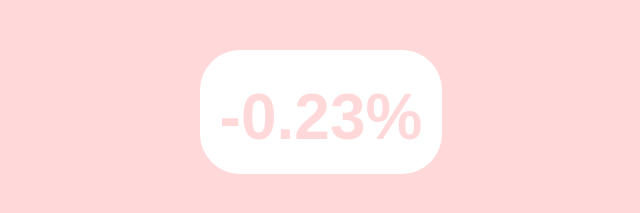
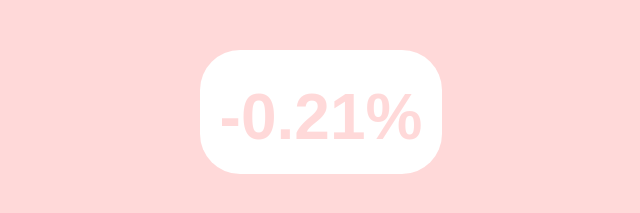
Before and after one commit to brycedorn/market-vibe, a plain HTML site: page index.html in a window 1280 px wide. Shown: the part 401-614 px from the top of the page, 319-959 px from the left. Drawn offline with Linux system fonts and the light colour scheme.

Commit message:
Deploying to gh-pages from  @ 5fb5195ecb50fae0e42ed5a79d78eec31ddffd7c 🚀

```diff
--- a/index.html
+++ b/index.html
@@ -1 +1 @@
-<!DOCTYPE html><html><head><title>Market is 😐 today.</title><meta charset="utf-8"><link rel="preconnect" href="https://finnhub.io"></head><body style="margin:0"><div style="width:100%;height:100vh;display:flex;flex-direction:column;align-items:center;justify-content:center;background-color:rgba(255,0,0,.15);font-family:sans-serif"><h1 style="font-size:12em;cursor:default;margin:0">😐</h1><h2 style="border-radius:40px;background:#fff;cursor:default;padding:30px 20px 20px;color:rgba(255,0,0,.15);font-size:4em">-0.23%</h2></div> </body></html>
+<!DOCTYPE html><html><head><title>Market is 😐 today.</title><meta charset="utf-8"><link rel="preconnect" href="https://finnhub.io"></head><body style="margin:0"><div style="width:100%;height:100vh;display:flex;flex-direction:column;align-items:center;justify-content:center;background-color:rgba(255,0,0,.15);font-family:sans-serif"><h1 style="font-size:12em;cursor:default;margin:0">😐</h1><h2 style="border-radius:40px;background:#fff;cursor:default;padding:30px 20px 20px;color:rgba(255,0,0,.15);font-size:4em">-0.21%</h2></div> </body></html>
```
